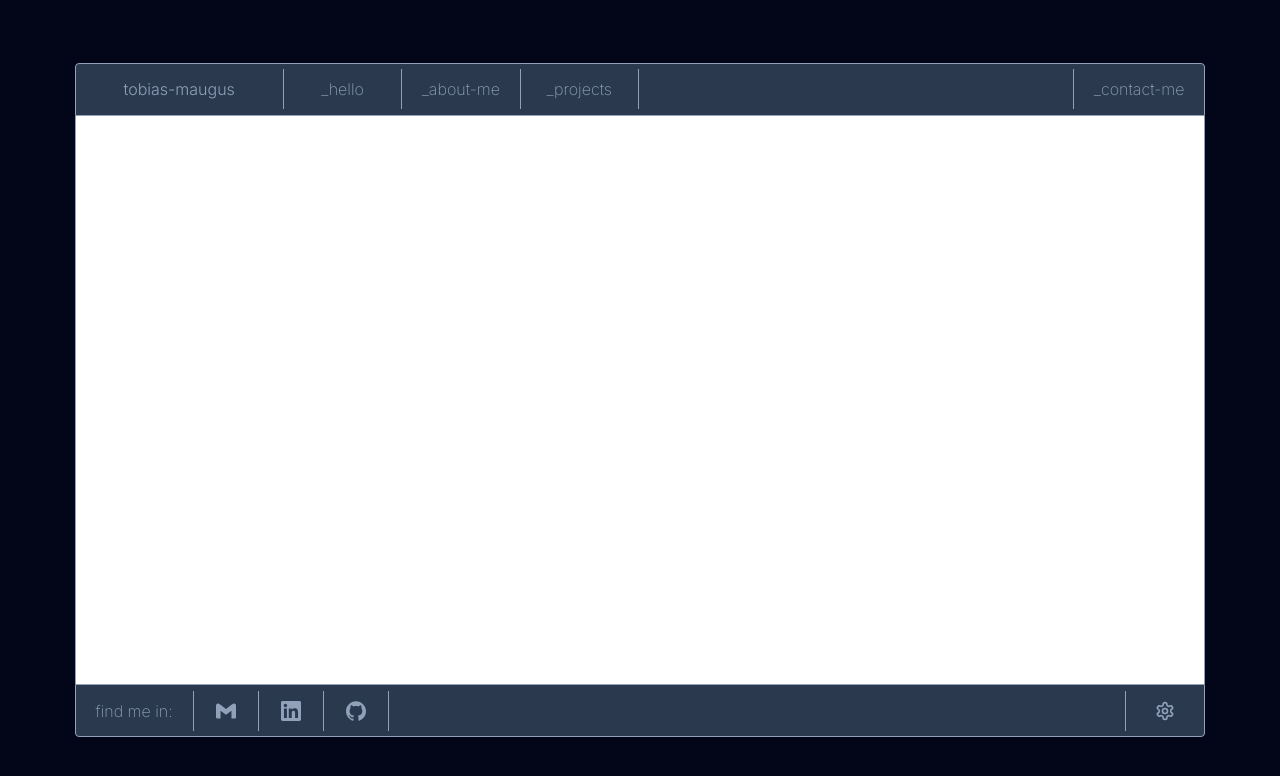
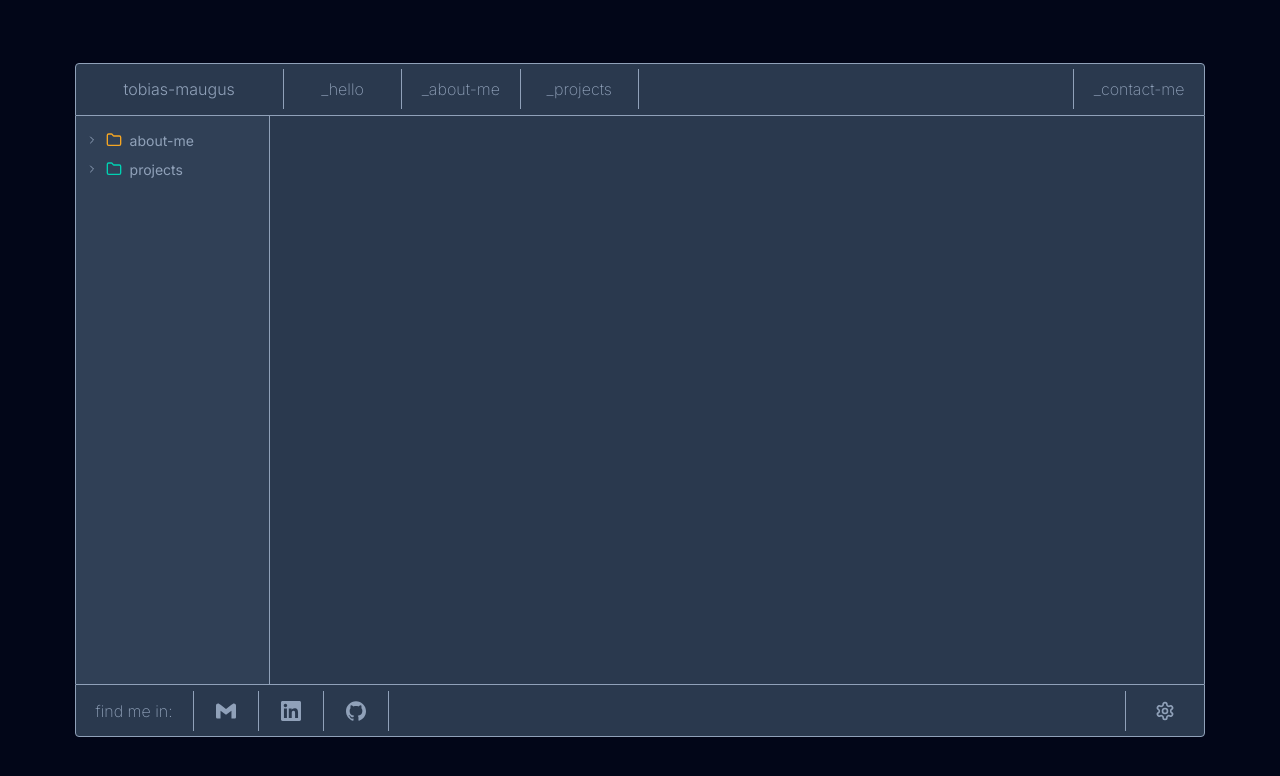
Before and after one commit to TobiasMaugus/Portfolio, a React (Vite) app: page /about-me in a window 1280 px wide. Shown: the top 776 px of the page. Built offline with nearby package versions, Linux system fonts and the light colour scheme.

Commit message:
inicio folders

```diff
--- a/src/Components/Pages/About/Body.tsx
+++ b/src/Components/Pages/About/Body.tsx
@@ -1,23 +1,52 @@
-import type { ReactNode } from 'react';
 import { colors } from '../../../colors/colors';
+import { Folder as FolderIcon, FileJson, FileCode } from 'lucide-react';
+import Folder from './Folder';
 
-type BodyHelloProps = {
-  children?: ReactNode;
-};
-
-export default function BodyAbout({ children }: BodyHelloProps) {
+export default function BodyAbout() {
   return (
     <div
       style={{
         width: '95%',
         height: '80%',
-        backgroundColor: '#ffffff',
+        backgroundColor: colors.primary,
         borderColor: colors.second,
         borderLeftWidth: '1px',
-        borderRightWidth: '1px'
+        borderRightWidth: '1px',
+        display: 'flex',
+        color: colors.second
       }}
     >
-      {children}
+      <div
+        style={{
+          width: '17.25%',
+          height: '100%',
+          backgroundColor: colors.primary,
+          borderColor: colors.second,
+          borderRightWidth: '1px',
+          padding: '10px',
+          fontFamily: "'Inter', sans-serif"
+        }}
+      >
+        <Folder
+        icon={<FolderIcon size={16} />}
+        label="about-me"
+        iconColor="#F5A623"
+        subItems={[
+          { label: 'bio.txt' },
+          { label: 'skills.json', icon: <FileJson size={14} /> },
+        ]}
+      />
+
+      <Folder
+        icon={<FolderIcon size={16} />}
+        label="projects"
+        iconColor="#00D1B2"
+        subItems={[
+          { label: 'site.jsx', icon: <FileCode size={14} /> },
+          { label: 'readme.md' },
+        ]}
+      />
+      </div>
     </div>
   );
 }
--- /dev/null
+++ b/src/Components/Pages/About/Folder.tsx
@@ -0,0 +1,82 @@
+import { useState } from 'react';
+import { ChevronRight, ChevronDown, FileText } from 'lucide-react';
+import { colors } from '../../../colors/colors';
+
+interface SubItem {
+  icon?: React.ReactNode;
+  label: string;
+}
+
+interface FolderProps {
+  icon: React.ReactElement;
+  label: string;
+  iconSize?: number;
+  iconColor?: string;
+  subItems?: SubItem[];
+}
+
+export default function Folder({
+  icon,
+  label,
+  iconSize = 16,
+  iconColor = colors.second,
+  subItems = [],
+}: FolderProps) {
+  const [isOpen, setIsOpen] = useState(false);
+
+  return (
+    <div>
+      <div
+        onClick={() => setIsOpen(!isOpen)}
+        style={{
+          display: 'flex',
+          alignItems: 'center',
+          cursor: 'pointer',
+          gap: '8px',
+          color: colors.second,
+          fontSize: '14px',
+          padding: '4px 0',
+        }}
+      >
+        {isOpen ? <ChevronDown size={12} /> : <ChevronRight size={12} />}
+        <div style={{ width: iconSize, color: iconColor }}>
+          {icon}
+        </div>
+        <span>{label}</span>
+      </div>
+
+      {isOpen && subItems.length > 0 && (
+        <div style={{ display: 'flex' }}>
+          <div
+            style={{
+              width: '10px',
+              borderLeft: `1px solid ${colors.second}`,
+              marginLeft: '9px',
+              marginRight: '5px',
+            }}
+          />
+          <div style={{ display: 'flex', flexDirection: 'column', gap: '4px' }}>
+            {subItems.map((item, index) => (
+              <div
+                key={index}
+                style={{
+                  display: 'flex',
+                  alignItems: 'center',
+                  gap: '6px',
+                  fontFamily: "'Inter', sans-serif",
+                  fontWeight: 200,
+                  fontStyle: 'thin',
+                  color: colors.second,
+                  fontSize: '14px',
+                }}
+              >
+                {item.icon ?? <FileText size={14} />}
+                <span>{item.label}</span>
+              </div>
+            ))}
+          </div>
+        </div>
+      )}
+    </div>
+  );
+}
--- a/src/Components/Pages/Projects/Body.tsx
+++ b/src/Components/Pages/Projects/Body.tsx
@@ -1,23 +1,27 @@
-import type { ReactNode } from 'react';
 import { colors } from '../../../colors/colors';
 
-type BodyHelloProps = {
-  children?: ReactNode;
-};
 
-export default function BodyProjects({ children }: BodyHelloProps) {
+export default function BodyProjects(){
   return (
     <div
       style={{
         width: '95%',
         height: '80%',
-        backgroundColor: '#000000',
+        backgroundColor: colors.primary,
         borderColor: colors.second,
         borderLeftWidth: '1px',
         borderRightWidth: '1px'
       }}
     >
-      {children}
+      <div style={{
+        width: '17.25%',
+        height: '100%',
+        backgroundColor: colors.primary,
+        borderColor: colors.second,
+        borderRightWidth: '1px'
+      }}>
+
+      </div>
     </div>
   );
 }
```
Also changed, not shown: src/Components/Pages/About/BodyStyles.css (added).
